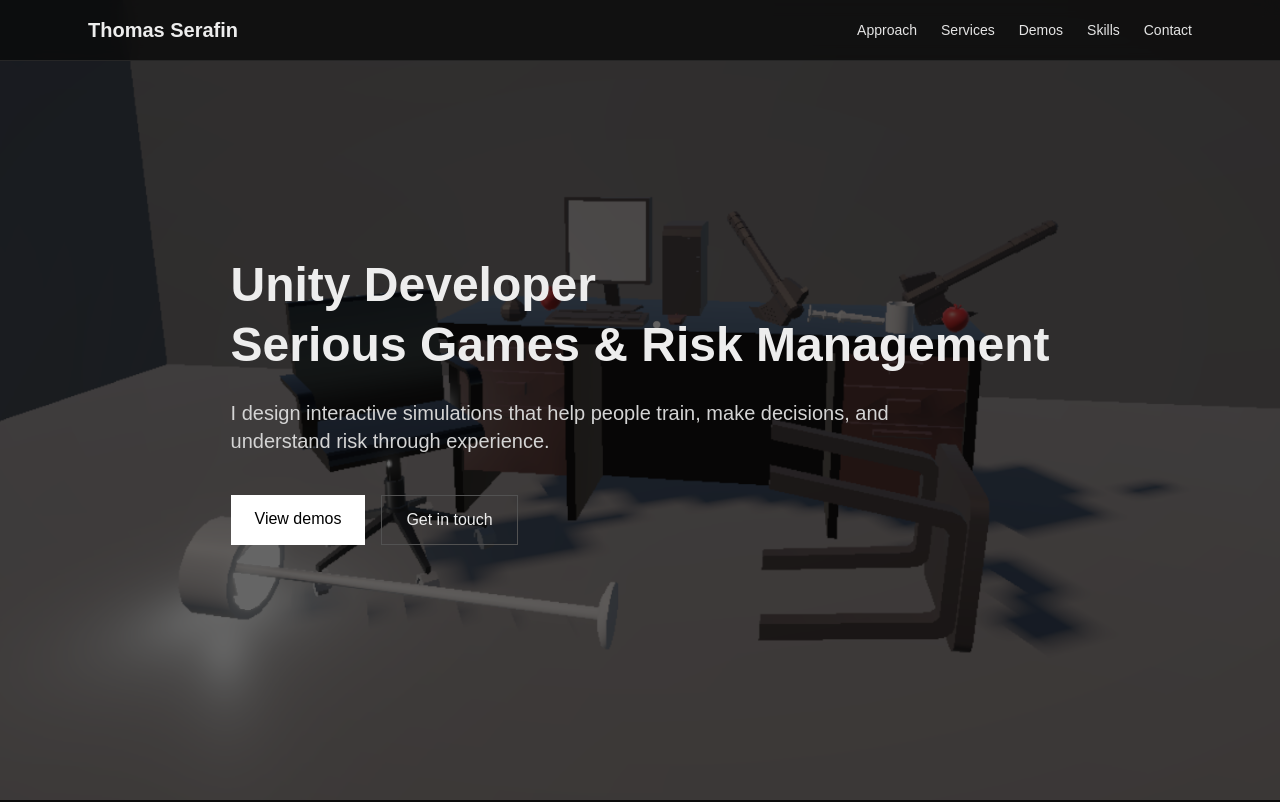
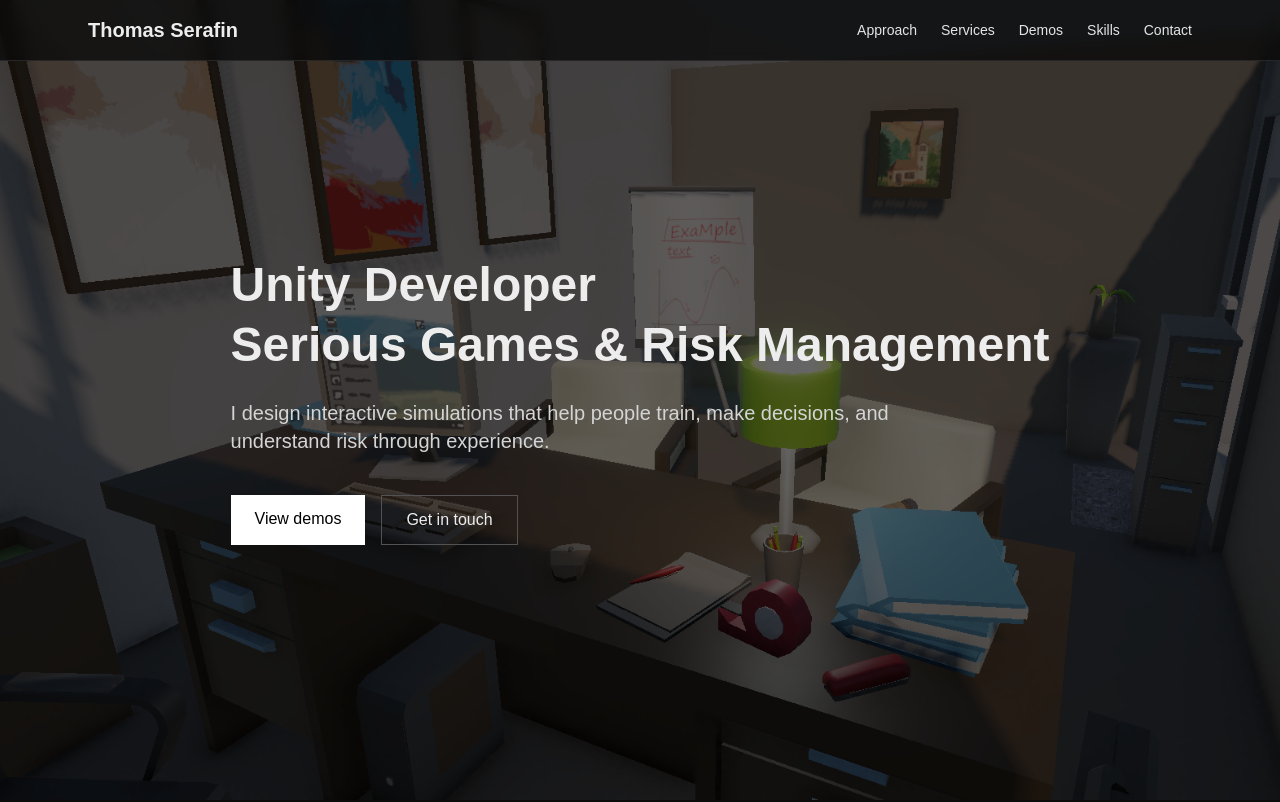
Before and after one commit to Trophaigle/unity_portfolio, a Next.js app: page / in a window 1280 px wide. Shown: the top 802 px of the page. Built offline with nearby package versions, Linux system fonts and the light colour scheme.

Commit message:
change hero image

```diff
--- a/components/sections/Demos.tsx
+++ b/components/sections/Demos.tsx
@@ -57,7 +57,7 @@ export default function Demos() {
             {/* Text */}
             <div className="p-6">
               <span className="text-xs text-neutral-400 block mb-2">
-                Unity Play · WebGL . Mobile
+                Desktop · WebGL . Mobile
               </span>
 
               <h3 className="font-medium mb-2">
--- a/components/sections/Hero.tsx
+++ b/components/sections/Hero.tsx
@@ -7,7 +7,7 @@ export default function Hero() {
 
     {/* Background image */}
       <Image
-        src="/unity-image.png"
+        src="/image2.png"
         alt="Serious game simulation"
         fill
         priority
```
